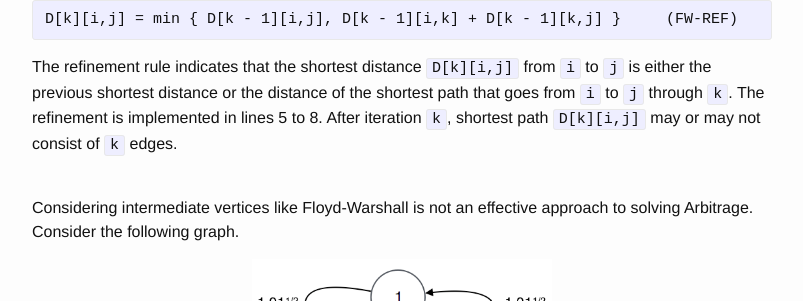
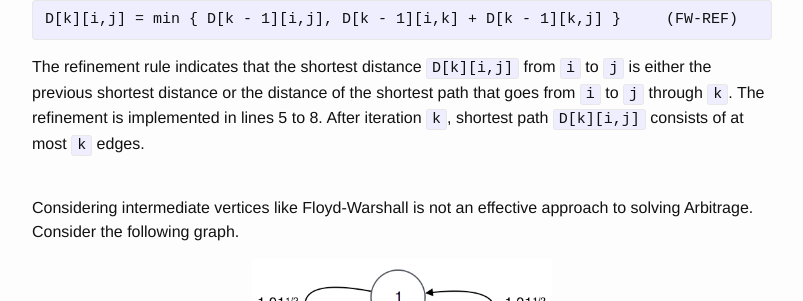
Before and after one commit to mrrusof/mrrusof.github.io, a Jekyll site: the page built from _posts/2016-05-26-arbitrage.markdown, in a window 1280 px wide and 900 px high, scrolled down 16378 px. Shown: the part 151-452 px from the top of the window, without its empty margins (238-1041 px from the left). Built offline with Jekyll 4.4.1, drawn with Linux system fonts in a browser that asks for light colours; formulas are drawn with MathJax 3; comment, search, counter and statistics services are not loaded.

Commit message:
Fix sentence in Arbitrage.

```diff
--- a/_posts/2016-05-26-arbitrage.markdown
+++ b/_posts/2016-05-26-arbitrage.markdown
@@ -728,7 +728,7 @@ D[k][i,j] = min { D[k - 1][i,j], D[k - 1][i,k] + D[k - 1][k,j] }     (FW-REF)
 
 The refinement rule indicates that the shortest distance `D[k][i,j]` from `i` to `j` is either the previous shortest distance or the distance of the shortest path that goes from `i` to `j` through `k`.
 The refinement is implemented in lines 5 to 8.
-After iteration `k`, shortest path `D[k][i,j]` may or may not consist of `k` edges.
+After iteration `k`, shortest path `D[k][i,j]` consists of at most `k` edges.
 <br /><br />
 
 Considering intermediate vertices like Floyd-Warshall is not an effective approach to solving Arbitrage.
```
